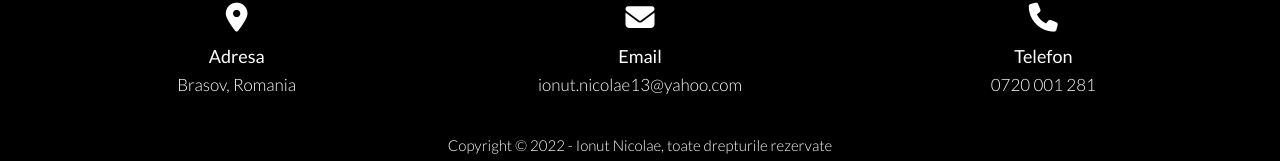
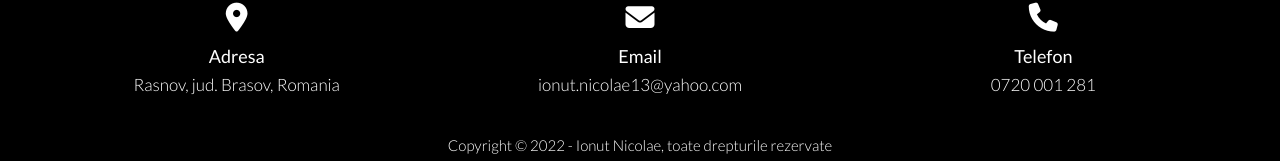
Before and after one commit to ionutnicolae13/ionutnicolae.github.io, a plain HTML site: page index.html in a window 1280 px wide. Shown: the part 3205-3366 px from the top of the page. Drawn offline with nearby package versions, Linux system fonts and the light colour scheme; a web font is replaced by a local one.

Commit message:
Update index.html

```diff
--- a/index.html
+++ b/index.html
@@ -349,7 +349,7 @@
         <div class="footer__address">
             <i class="fas fa-map-marker-alt"></i>
             <h5 class="heading-5">Adresa</h5>
-            <p class="footer__address-text">Brasov, Romania</p>
+            <p class="footer__address-text">Rasnov, jud. Brasov, Romania</p>
         </div>
         <div class="footer__email">
             <i class="fas fa-envelope"></i>
```
